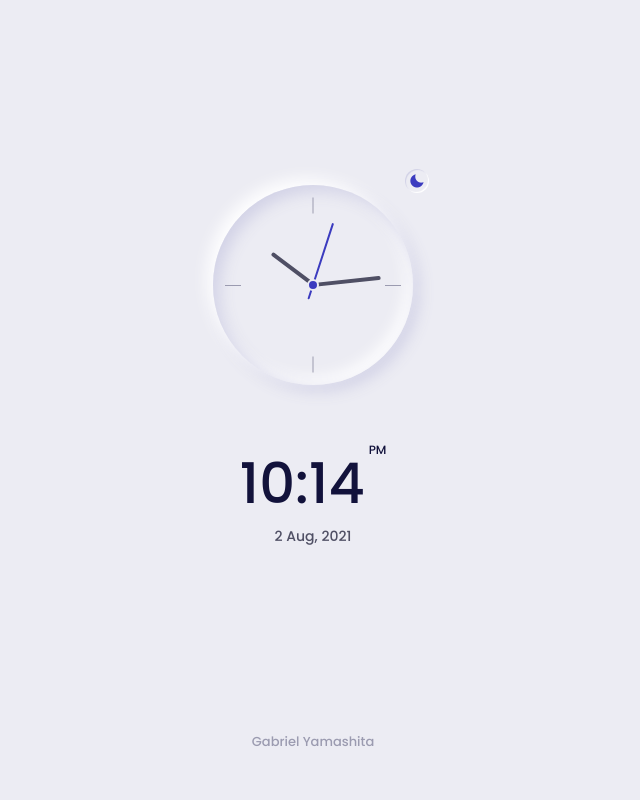
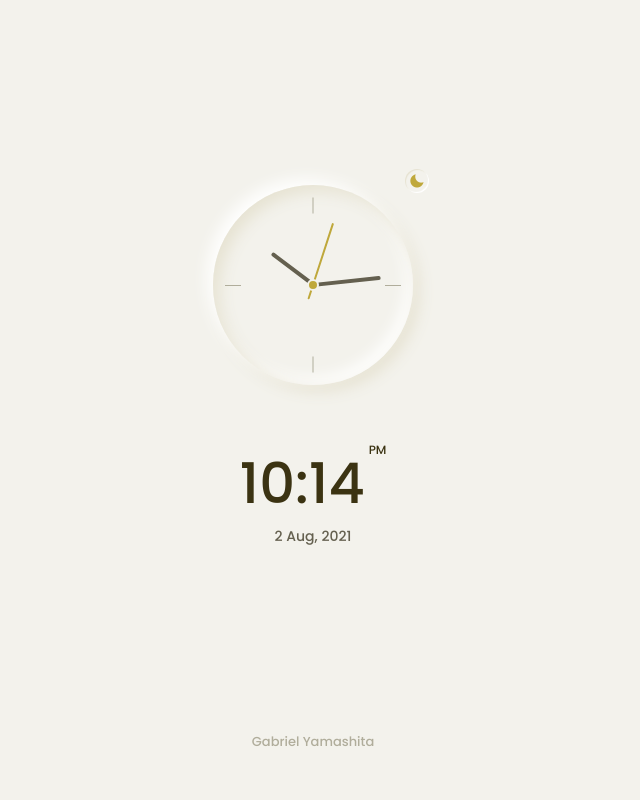
Before and after one commit to GabrielYamashita/Clock, a PHP site: page / in a window 1280 px wide. Shown: the whole page, without its empty margins (327-967 px from the left). Run offline with PHP 8.4, Linux system fonts and the light colour scheme.

Commit message:
enlightment color

```diff
--- a/assets/css/styles.css
+++ b/assets/css/styles.css
@@ -4,7 +4,7 @@
 /* VARIABLE CSS */
 :root{
    /* Colors */
-   --hue-color: 240;
+   --hue-color: 49.4;
 
    --first-color: hsl(var(--hue-color), 53%, 49%);
    --title-color: hsl(var(--hue-color), 53%, 15%);
```
